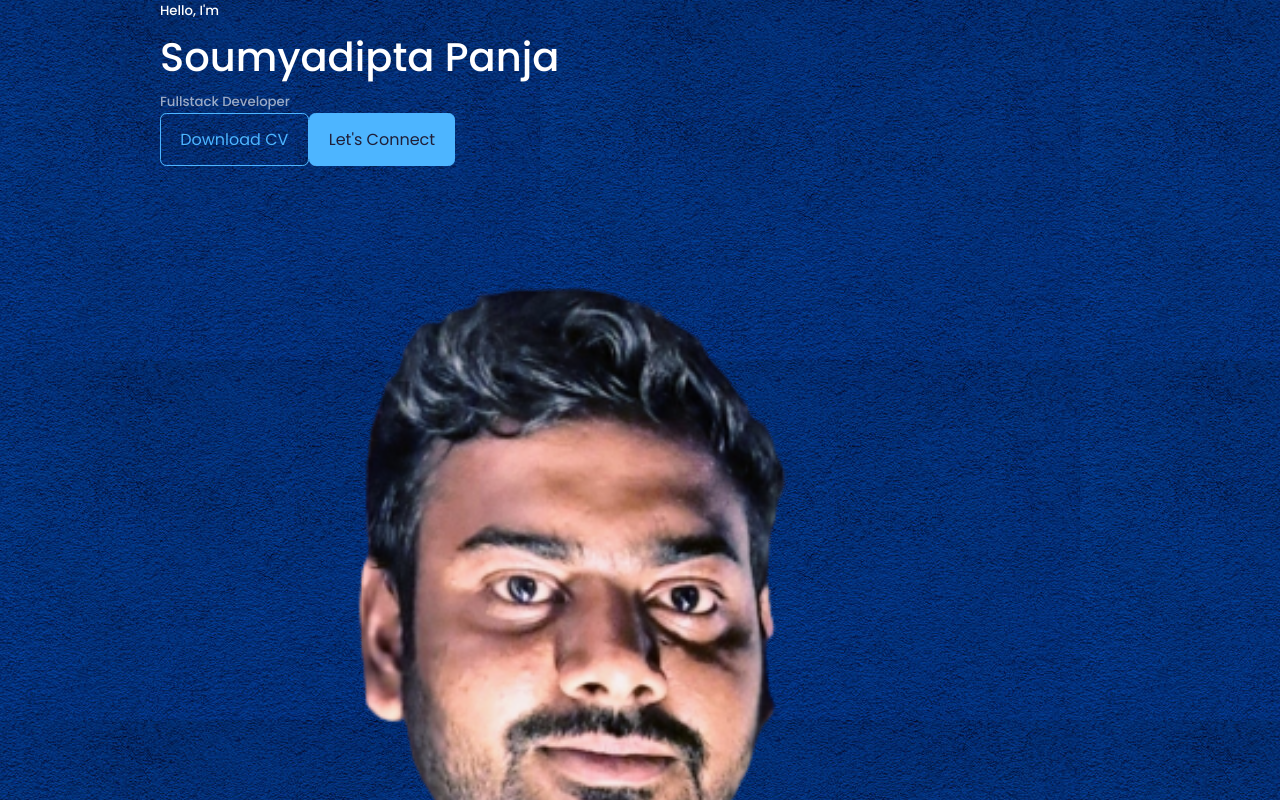
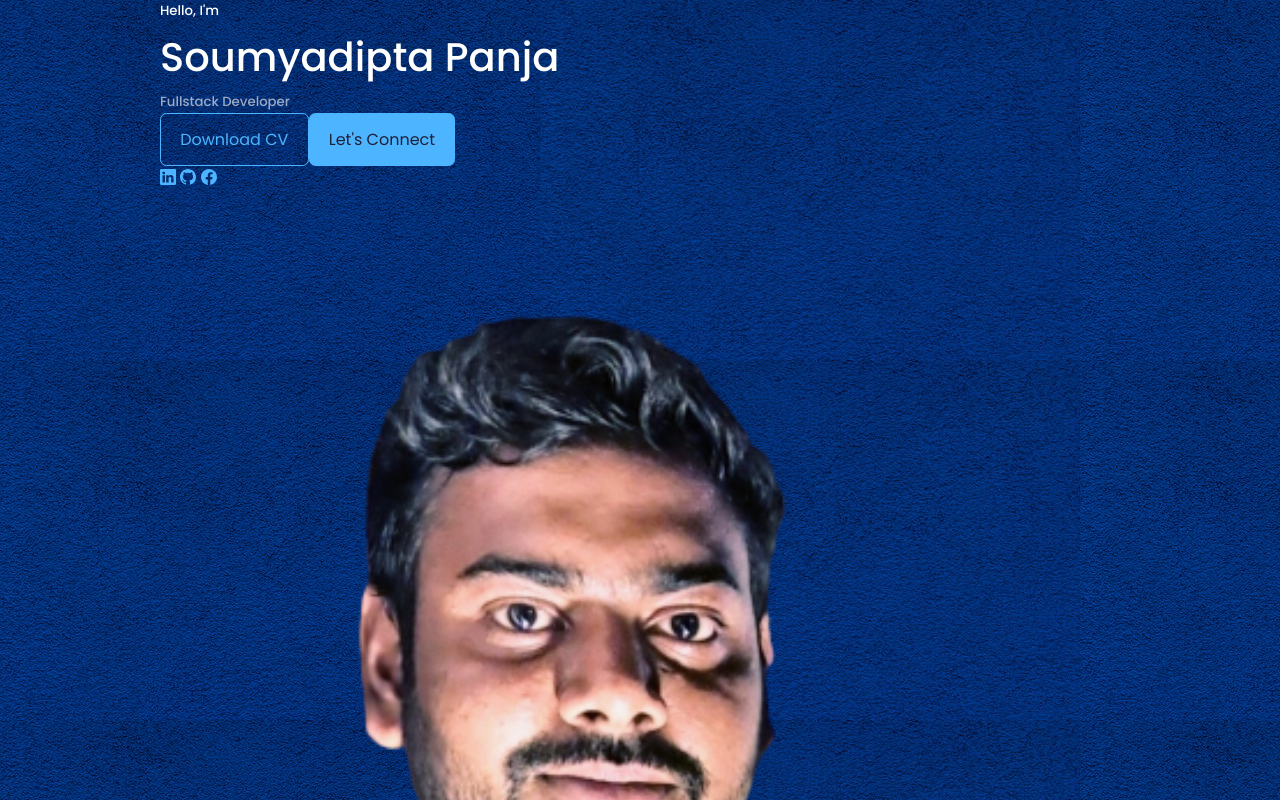
Before and after one commit to Codersoumya26/soumyadiptaPanja, a React (Create React App) app: page / in a window 1280 px wide. Shown: the top 800 px of the page. Built offline with nearby package versions, Linux system fonts and the light colour scheme.

Commit message:
Added HeaderSocial and ReactIcons

```diff
--- a/package.json
+++ b/package.json
@@ -8,6 +8,7 @@
     "@testing-library/user-event": "^13.5.0",
     "react": "^18.2.0",
     "react-dom": "^18.2.0",
+    "react-icons": "^4.10.1",
     "react-scripts": "5.0.1",
     "web-vitals": "^2.1.4"
   },
--- a/src/components/header/Header.jsx
+++ b/src/components/header/Header.jsx
@@ -2,6 +2,7 @@ import React from 'react'
 import './header.css'
 import HeaderButton from './HeaderButton'
 import me2 from '../../assets/me2.png'
+import HeaderSocials from './HeaderSocials'
 
 const Header = () => {
   return (
@@ -12,6 +13,7 @@ const Header = () => {
         <h5 className="text-light"> Fullstack Developer </h5>
 
         <HeaderButton />
+        <HeaderSocials />
 
       <div className="me">
         <img src={me2} alt="Profile" />
--- /dev/null
+++ b/src/components/header/HeaderSocials.jsx
@@ -0,0 +1,14 @@
+import React from 'react'
+import {BsLinkedin, BsGithub, BsFacebook} from 'react-icons/bs'
+
+const HeaderSocials = () => {
+  return (
+    <div className="header_socials">
+        <a href='https://linkedin.com/' target='_blank'> <BsLinkedin /> </a>
+        <a href='https://github.com/' target='_blank'> <BsGithub /> </a>
+        <a href='https://facebook.com/' target='_blank'> <BsFacebook /> </a>
+    </div>
+  )
+}
+
+export default HeaderSocials
```
Also changed, not shown: 1 other file (tests, documents, lock files or other folders).
